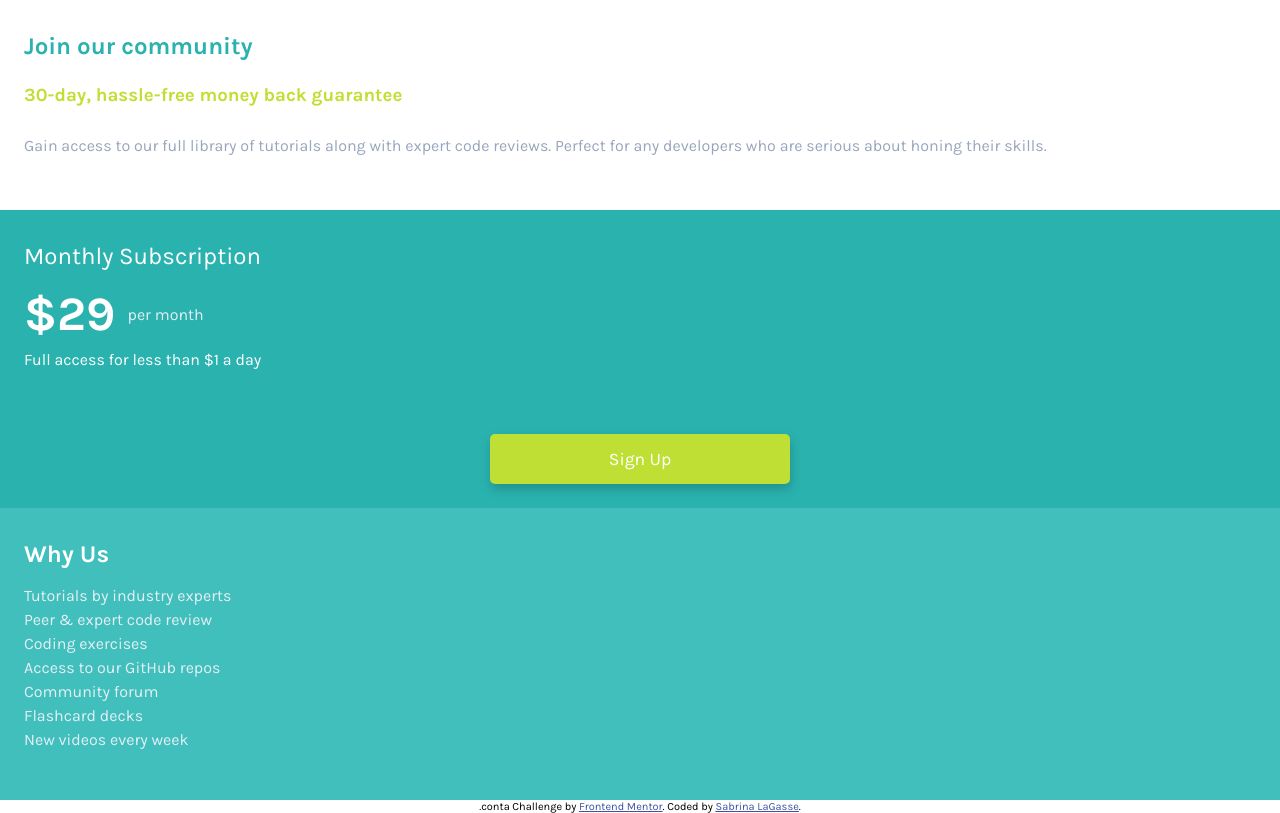
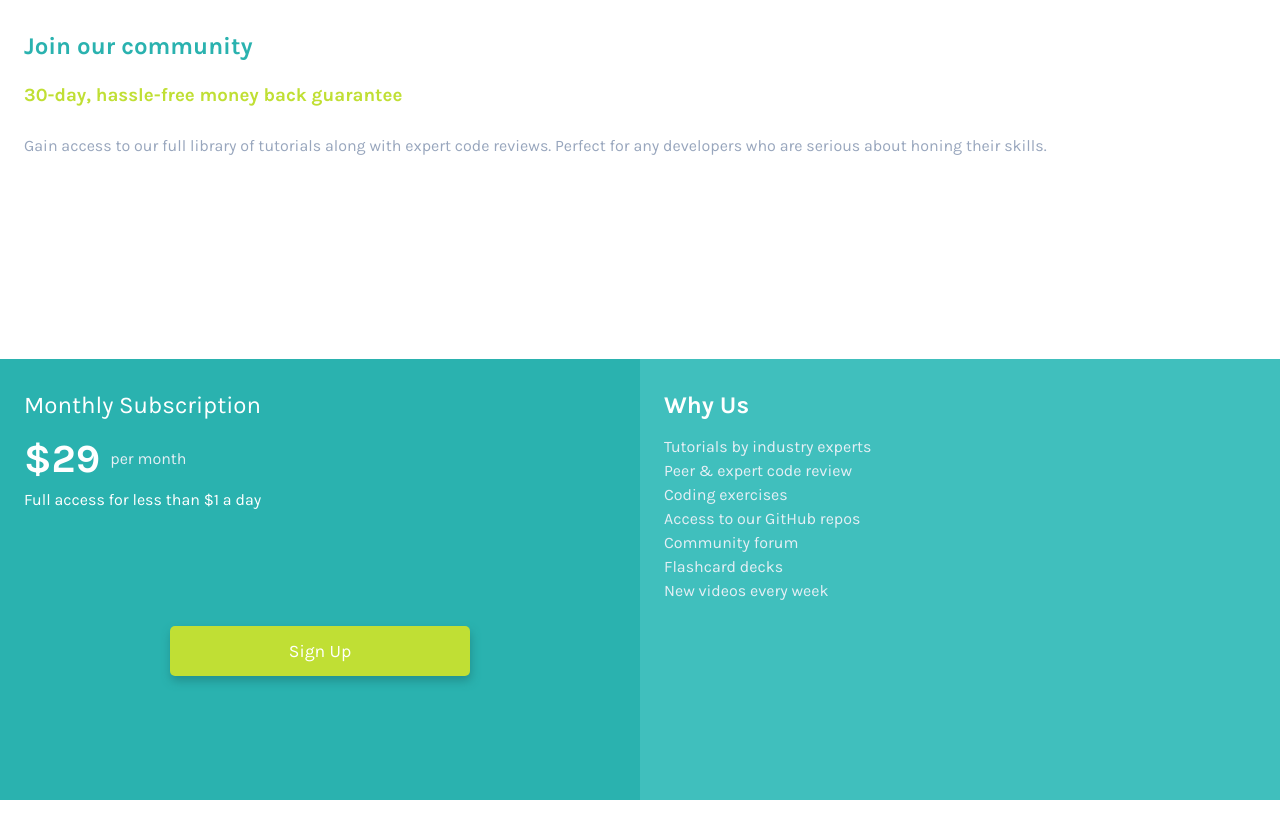
Before and after one commit to sabrinalagasse/single-price-grid, a plain HTML site: page index.html in a window 1280 px wide. Drawn offline with Linux system fonts and the light colour scheme.

Commit message:
Add minor tweaks

```diff
--- a/index.html
+++ b/index.html
@@ -60,12 +60,12 @@
       </div>
     </div>
     <footer>
-      <p class="attribution">
+      <!-- <p class="attribution">
         .conta Challenge by
         <a href="https://www.frontendmentor.io?ref=challenge" target="_blank"
           >Frontend Mentor</a
         >. Coded by <a href="#">Sabrina LaGasse</a>.
-      </p>
+      </p> -->
     </footer>
   </body>
 </html>
--- a/style.css
+++ b/style.css
@@ -27,7 +27,7 @@ body {
 }
 
 .container > div {
-  padding: 2rem 1.5rem 0 1.5rem;
+  padding: 2rem 1.5rem;
   height: auto;
 }
 
@@ -71,7 +71,7 @@ body {
 }
 
 #dollars {
-  font-size: 3rem;
+  font-size: 2.5rem;
   font-weight: 700;
 }
 #per {
@@ -79,7 +79,7 @@ body {
 }
 
 .monthly > p {
-  padding-bottom: 1rem;
+  padding-bottom: 1.5rem;
 }
 
 .monthly button {
@@ -92,7 +92,6 @@ body {
   font-size: 1.1rem;
   color: #fff;
   box-shadow: 1px 5px 10px hsl(179, 62%, 35%);
-  margin-bottom: 1.5rem;
 }
 
 .why {
@@ -109,3 +108,10 @@ body {
   list-style: none;
   line-height: 1.5rem;
 }
+
+@media only screen and (min-width: 750px) {
+  .monthly,
+  .why {
+    width: 50%;
+  }
+}
```
